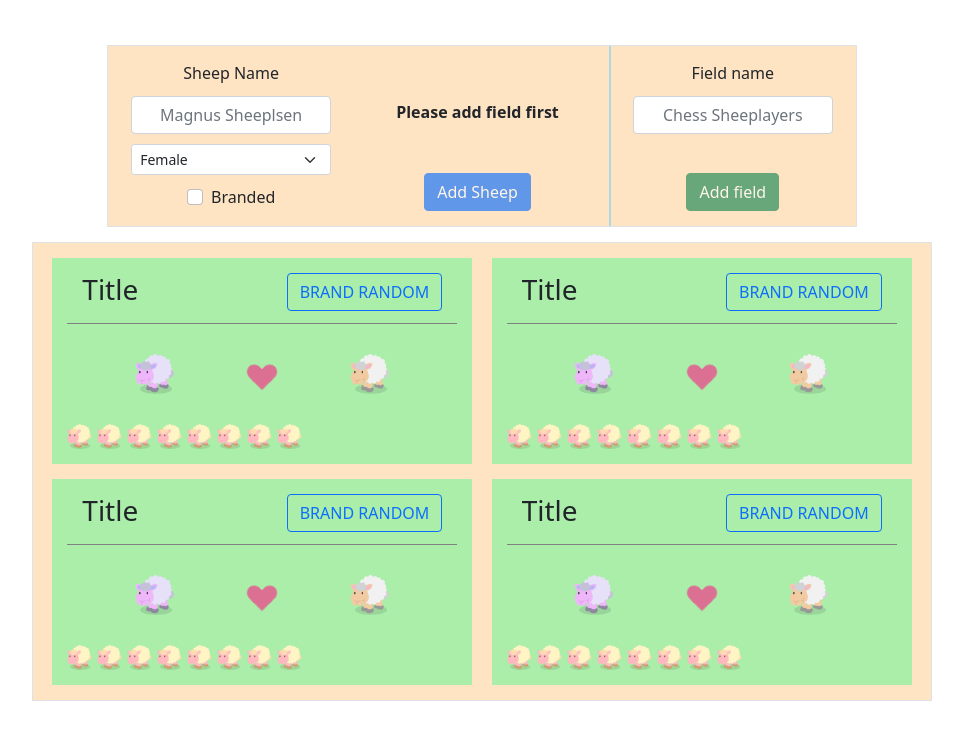
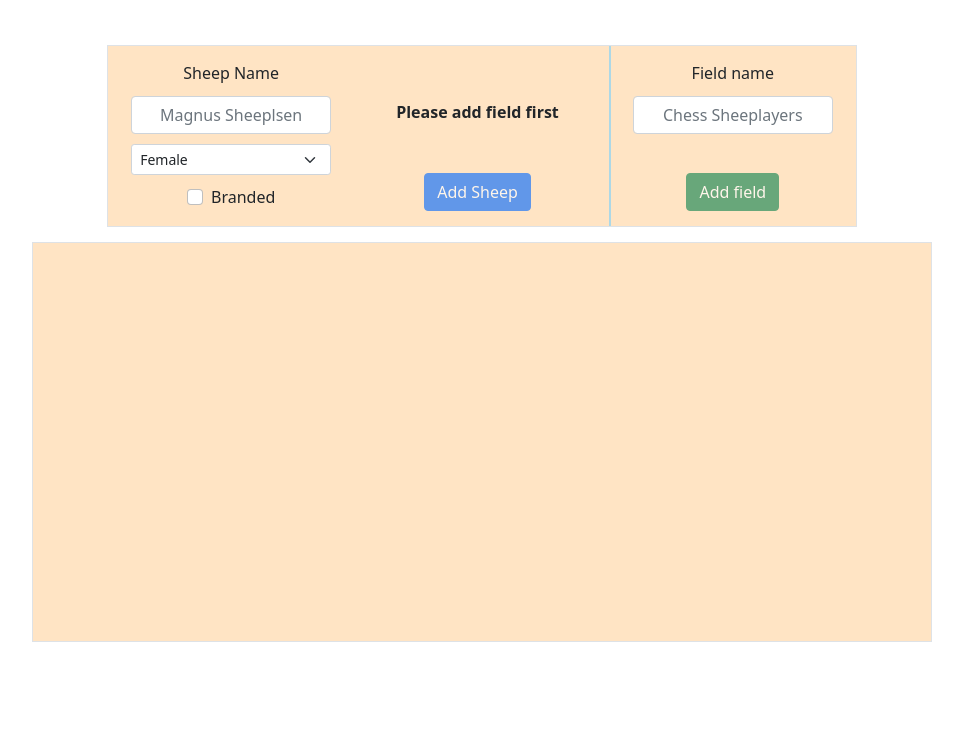
Before and after one commit to Viarus/sheep-project, an Angular app: page / in a window 1280 px wide. Shown: the top 740 px of the page, without its empty margins (158-1121 px from the left). Built offline with nearby package versions, Linux system fonts and the light colour scheme.

Commit message:
added logic for field containers

```diff
--- a/src/app/core/storages/field-storage.service.ts
+++ b/src/app/core/storages/field-storage.service.ts
@@ -10,7 +10,7 @@ export class FieldStorageService {
   private fields: Field[] = [];
   private fieldNames: string[] = [];
   private fieldNamesSubject: Subject<string[]> = new Subject<string[]>();
-  private fieldsSubject: Subject<string[]> = new Subject<string[]>();
+  private fieldsSubject: Subject<Field[]> = new Subject<Field[]>();
 
   constructor(private publicConstants: PublicConstantsService) {
   }
@@ -27,7 +27,7 @@ export class FieldStorageService {
 
   addFieldToArray(newField: Field) {
     this.fields.push(newField);
-    this.fieldsSubject.next(this.fieldNames);
+    this.fieldsSubject.next(this.fields);
   }
 
   public getFieldByName(name: string): Field {
@@ -66,7 +66,7 @@ export class FieldStorageService {
     return this.fieldNamesSubject;
   }
 
-  public getFieldsSubject(): Subject<string[]> {
+  public getFieldsSubject(): Subject<Field[]> {
     return this.fieldsSubject;
   }
 }
--- a/src/app/fields-container/field/field.component.ts
+++ b/src/app/fields-container/field/field.component.ts
@@ -1,4 +1,5 @@
-import { Component, OnInit } from '@angular/core';
+import { Component, Input, OnInit } from '@angular/core';
+import { Field } from '../../core/models/field/field-model';
 
 @Component({
   selector: 'app-field',
@@ -7,9 +8,12 @@ import { Component, OnInit } from '@angular/core';
 })
 export class FieldComponent implements OnInit {
 
+  @Input() field: Field | null = null;
+
   constructor() { }
 
   ngOnInit(): void {
+
   }
 
 }
--- a/src/app/fields-container/fields-container.component.html
+++ b/src/app/fields-container/fields-container.component.html
@@ -1,14 +1,5 @@
 <div class="fields-flex-container margin-top-small padding-bottom-small border">
-  <div class="fields-flex-child margin-top-small">
-    <app-field></app-field>
-  </div>
-  <div class="fields-flex-child margin-top-small">
-    <app-field></app-field>
-  </div>
-  <div class="fields-flex-child margin-top-small">
-    <app-field></app-field>
-  </div>
-  <div class="fields-flex-child margin-top-small">
-    <app-field></app-field>
+  <div class="fields-flex-child margin-top-small" *ngFor="let field of fields">
+    <app-field [field]="field"></app-field>
   </div>
 </div>
--- a/src/app/fields-container/fields-container.component.ts
+++ b/src/app/fields-container/fields-container.component.ts
@@ -1,15 +1,27 @@
-import { Component, OnInit } from '@angular/core';
+import { Component, OnDestroy, OnInit } from '@angular/core';
+import { FieldStorageService } from '../core/storages/field-storage.service';
+import { Field } from '../core/models/field/field-model';
+import { Subscription } from 'rxjs';
 
 @Component({
   selector: 'app-fields-container',
   templateUrl: './fields-container.component.html',
   styleUrls: ['./fields-container.component.css']
 })
-export class FieldsContainerComponent implements OnInit {
+export class FieldsContainerComponent implements OnInit, OnDestroy {
+  public fields: Field[] = this.fieldStorage.getFields();
+  private fieldStorageSubscription: Subscription = new Subscription();
 
-  constructor() { }
+  constructor(private fieldStorage: FieldStorageService) {
+  }
 
   ngOnInit(): void {
+    this.fieldStorage.getFieldsSubject().subscribe((fields) => {
+      this.fields = [...fields];
+    })
   }
 
+  ngOnDestroy() {
+    this.fieldStorageSubscription.unsubscribe();
+  }
 }
```
